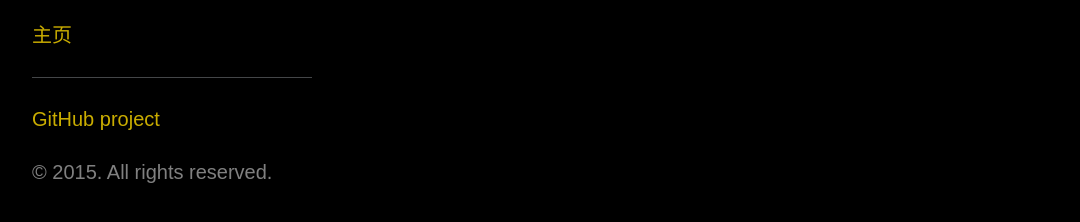
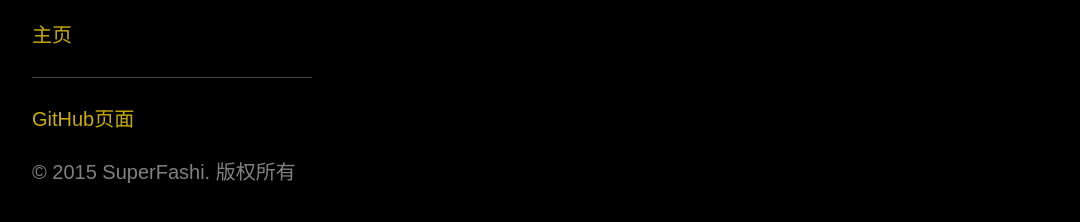
Before and after one commit to damahan/fuckbilibili.github.io, a Jekyll site: the page built from index.md, in a window 1280 px wide. Shown: the part 296-518 px from the top of the page, without its empty margins (8-1088 px from the left). Built offline with Jekyll 4.4.1, drawn with Linux system fonts in a browser that asks for light colours.

Commit message:
Another localization

```diff
--- a/_includes/sidebar.html
+++ b/_includes/sidebar.html
@@ -26,9 +26,9 @@
         {% endif %}
       {% endfor %}
       <hr>
-      <a class="sidebar-nav-item" href="{{ site.github.repository_url }}">GitHub project</a>
+      <a class="sidebar-nav-item" href="{{ site.github.repository_url }}">GitHub页面</a>
     </nav>
 
-    <p>&copy; {{ site.time | date: '%Y' }}. All rights reserved.</p>
+    <p>&copy; {{ site.time | date: '%Y' }} SuperFashi. 版权所有</p>
   </div>
 </div>
```
